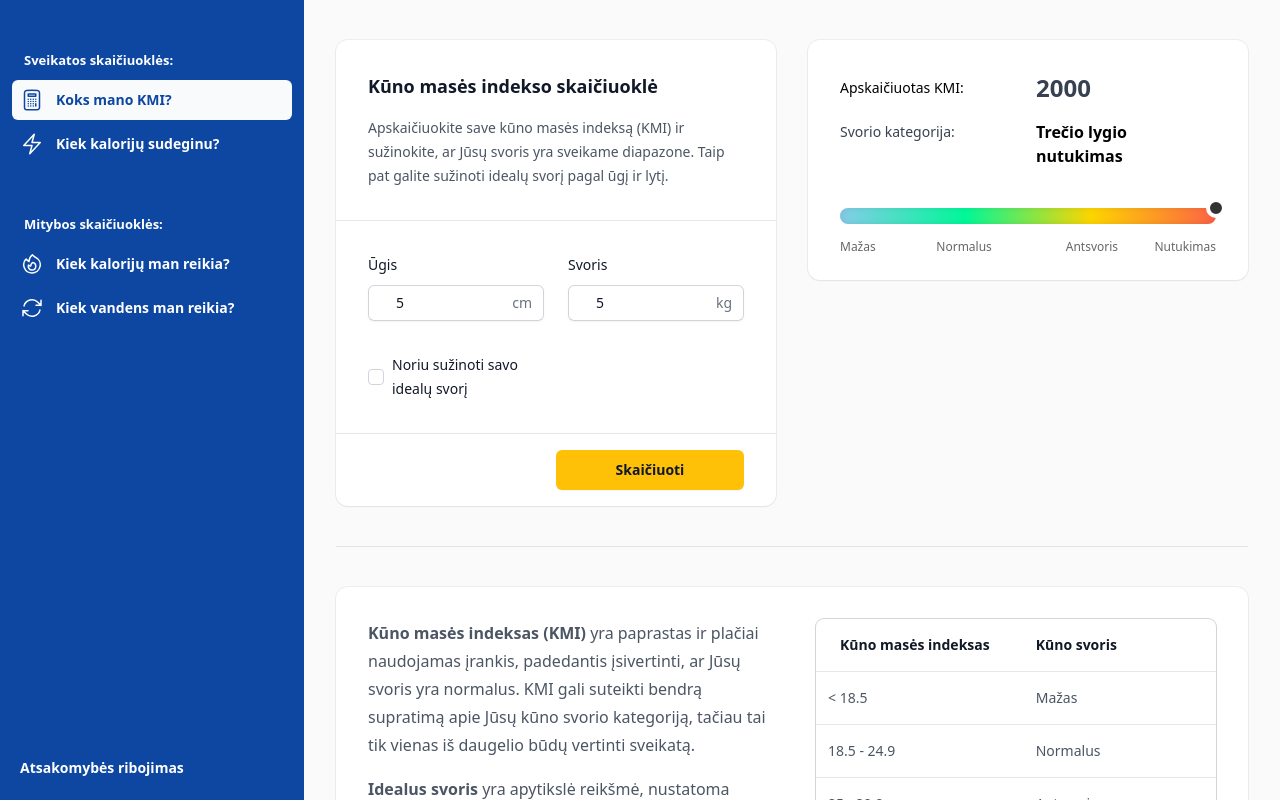
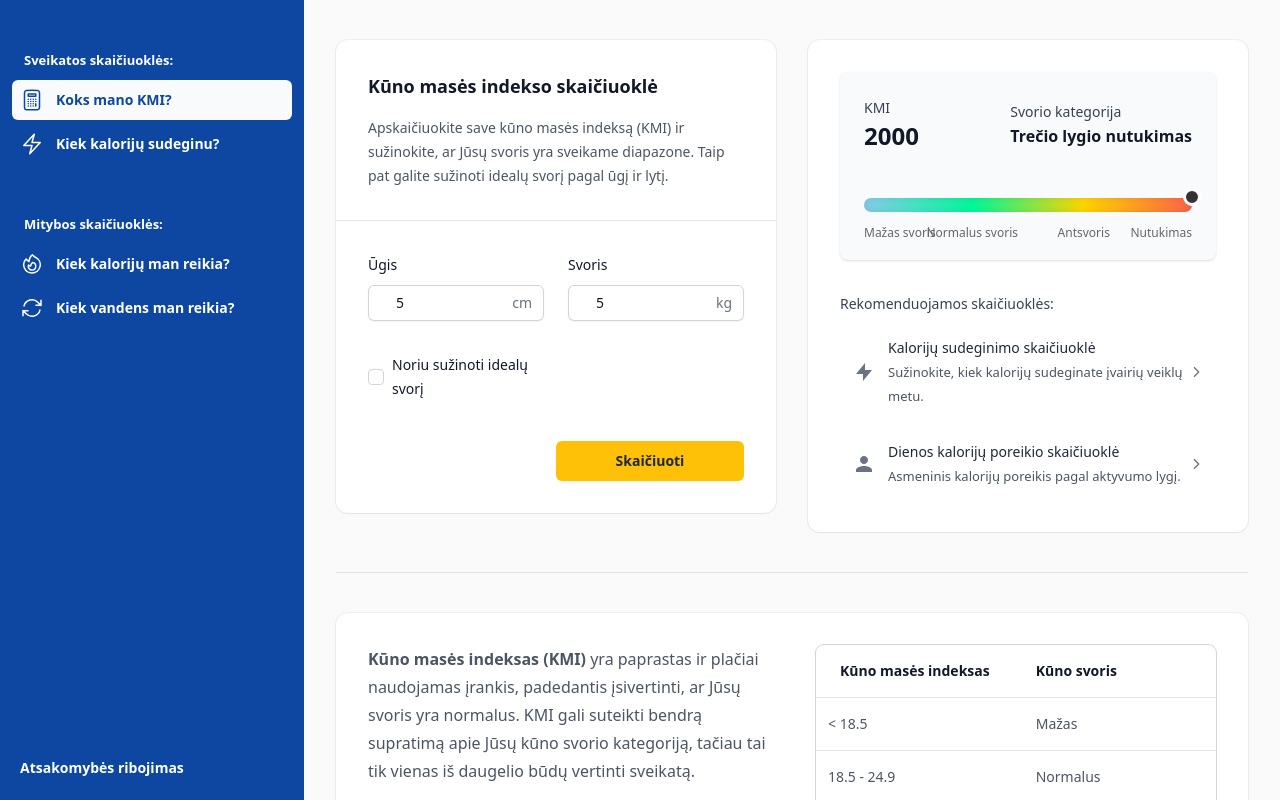
Before and after one commit to rutasip/kmiskaiciuokle.lt, a React (Vite) app: page / in a window 1280 px wide. Both pictures are taken after typing "5", "5" into the empty fields and a click on the button "Skaičiuoti". Shown: the top 800 px of the page. Built offline with nearby package versions, Linux system fonts and the light colour scheme.

Commit message:
add recommended links

```diff
--- a/src/components/Sidebar.jsx
+++ b/src/components/Sidebar.jsx
@@ -22,7 +22,7 @@ const healthCalculatorsNavigation = [
 ];
 
 const nutritionCalculatorsNavigation = [
-  { name: 'Kiek kalorijų man reikia?', href: '/kaloriju-norma', icon: FireIcon },
+  { name: 'Kiek kalorijų man reikia?', href: '/kaloriju-poreikiai', icon: FireIcon },
   { name: 'Kiek vandens man reikia?', href: '/vandens-norma', icon: ArrowPathIcon },
   // { name: 'Kiek miego?', href: '/miego-ciklai', icon: BoltIcon },
   // { name: 'Kiek kalorijų man reikia?', href: '/makroelementai', icon: PuzzlePieceIcon },
--- a/src/main.jsx
+++ b/src/main.jsx
@@ -17,7 +17,7 @@ ReactDOM.createRoot(document.getElementById('root')).render(
       <Routes>
         <Route path="/" element={<App />}>
           <Route index element={<BodyMassIndexCalc />} />
-          <Route path="kaloriju-norma" element={<BasalMetabolicRateCalc />} />
+          <Route path="kaloriju-poreikiai" element={<BasalMetabolicRateCalc />} />
           <Route path="vandens-norma" element={<WaterIntakeCalculator />} />
           <Route path="sudeginamos-kalorijos" element={<CalorieBurnCalculator />} />
           <Route path="miego-ciklai" element={<SleepCalculator />} />
--- a/src/pages/BodyMassIndexCalc.jsx
+++ b/src/pages/BodyMassIndexCalc.jsx
@@ -225,14 +225,16 @@ export default function BodyMassIndexCalc() {
         <div className="grid grid-cols-1 justify-items-center gap-x-8 gap-y-8 xl:grid-cols-2">
           <form
             onSubmit={handleCalculateBMI}
-            className="w-full max-w-xl bg-white shadow-sm ring-1 ring-gray-900/5 sm:rounded-xl"
+            className="w-full max-w-2xl h-fit bg-white shadow-sm ring-1 ring-gray-900/5 sm:rounded-xl"
           >
             <div className="gap-x-6 border-b border-gray-900/10 p-8">
               <h1 className="text-lg font-semibold leading-7 text-gray-900">
                 Kūno masės indekso skaičiuoklė
               </h1>
               <h2 className="mt-4 text-sm leading-6 text-gray-600">
-                Apskaičiuokite save kūno masės indeksą (KMI) ir sužinokite, ar Jūsų svoris yra sveikame diapazone. Taip pat galite sužinoti idealų svorį pagal ūgį ir lytį.
+                Apskaičiuokite save kūno masės indeksą (KMI) ir sužinokite, ar
+                Jūsų svoris yra sveikame diapazone. Taip pat galite sužinoti
+                idealų svorį pagal ūgį ir lytį.
               </h2>
             </div>
             <div className="p-8">
@@ -315,7 +317,7 @@ export default function BodyMassIndexCalc() {
                       htmlFor="showIdealWeight"
                       className="ml-2 block text-sm text-gray-900"
                     >
-                      Noriu sužinoti savo idealų svorį
+                      Noriu sužinoti idealų svorį
                     </label>
                   </div>
                 </div>
@@ -372,14 +374,14 @@ export default function BodyMassIndexCalc() {
                   </div>
                 )}
               </div>
-            </div>
-          <div className="flex items-center justify-end gap-x-6 border-t border-gray-900/10 py-4 px-8">
+              <div className="flex items-center justify-end gap-x-6 mt-10">
                 <button
                   type="submit"
-                className="w-1/2 rounded-md bg-amber-400 px-3 py-2 text-sm font-semibold text-slate-900 shadow-sm hover:bg-amber-500 focus-visible:outline focus-visible:outline-2 focus-visible:outline-offset-2 focus-visible:outline-amber-400"
+                  className="w-1/2 rounded-md bg-amber-400 px-3 py-2 text-sm font-semibold text-slate-800 shadow-sm hover:bg-amber-500 focus-visible:outline focus-visible:outline-2 focus-visible:outline-offset-2 focus-visible:outline-amber-400"
                 >
                   Skaičiuoti
                 </button>
+              </div>
             </div>
           </form>
           <div
@@ -387,7 +389,7 @@ export default function BodyMassIndexCalc() {
             style={{ scrollMarginTop: "80px" }}
             className={classNames(
               bmi && !showIcon && "bg-white h-fit",
-              "flex w-full max-w-xl flex-col p-8 shadow-sm ring-1 ring-gray-900/5 sm:rounded-xl justify-center"
+              "flex w-full max-w-2xl flex-col p-8 shadow-sm ring-1 ring-gray-900/5 sm:rounded-xl justify-center"
             )}
           >
             {bmi ? (
@@ -414,34 +416,31 @@ export default function BodyMassIndexCalc() {
                 </div>
               ) : (
                 <div>
-                  <div className="grid grid-cols-2 gap-4">
-                    <div className="col-span-1 flex items-center">
-                      <p className="text-sm">Apskaičiuotas KMI:</p>
+                  <div className="p-6 bg-gray-50 rounded-lg shadow">
+                    <div className="flex items-center justify-between">
+                      <div>
+                        <p className="text-sm font-medium text-gray-700">KMI</p>
+                        <p className="text-2xl font-semibold text-gray-900">
+                          {bmi}
+                        </p>
                       </div>
-                    <div className="col-span-1 flex text-gray-700">
-                      <p className="text-2xl font-bold">{bmi}</p>
+                      <div>
+                        <p className="text-sm font-medium text-gray-700">
+                          Svorio kategorija
+                        </p>
+                        <p className="font-semibold text-gray-900">
+                          {currentCategory.category}
+                        </p>
                       </div>
-
-                    <div className="col-span-1 flex">
-                      <p className="text-sm text-gray-700">Svorio kategorija:</p>
+                      {idealWeight && (
+                        <div className="">
+                          <p className="text-sm font-medium text-gray-700">
+                            Idealus svoris
+                          </p>
+                          <p className="font-semibold text-gray-900">
+                            {idealWeight} kg
+                          </p>
                         </div>
-                    <div className="col-span-1 flex">
-                      <span className="font-semibold">
-                        {currentCategory.category}
-                      </span>
-                    </div>
-
-                    {idealWeight && (
-                      <>
-                        <div className="col-span-1 flex">
-                          <p className="text-sm text-gray-700">Idealus svoris:</p>
-                        </div>
-                        <div className="col-span-1 flex">
-                          <span className="font-semibold">
-                            {idealWeight} kg
-                          </span>
-                        </div>
-                      </>
                       )}
                     </div>
 
@@ -449,8 +448,8 @@ export default function BodyMassIndexCalc() {
                       style={{
                         position: "relative",
                         width: "100%",
-                      height: "16px",
-                      marginTop: "40px",
+                        height: "14px",
+                        marginTop: "46px",
                         marginBottom: "24px",
                         background:
                           "linear-gradient(to right, #87CEEB, #00FA9A, #FFD700, #FF6347)",
@@ -464,11 +463,11 @@ export default function BodyMassIndexCalc() {
                           top: "-10px",
                           left: `${calculatePinPosition(bmi)}%`,
                           transform: "translateX(-50%)",
-                        width: "20px",
-                        height: "20px",
+                          width: "18px",
+                          height: "18px",
                           borderRadius: "50%",
                           backgroundColor: "#333",
-                        border: "4px solid white",
+                          border: "3px solid white",
                           transition: "left 0.3s ease-in-out",
                         }}
                       />
@@ -476,30 +475,30 @@ export default function BodyMassIndexCalc() {
                       <div
                         style={{
                           position: "absolute",
-                        top: "30px",
+                          top: "26px",
                           left: "0%",
                           fontSize: "12px",
                           color: "#666",
                         }}
                       >
-                      Mažas
+                        Mažas svoris
                       </div>
                       <div
                         style={{
                           position: "absolute",
-                        top: "30px",
+                          top: "26px",
                           left: "33%",
                           transform: "translateX(-50%)",
                           fontSize: "12px",
                           color: "#666",
                         }}
                       >
-                      Normalus
+                        Normalus svoris
                       </div>
                       <div
                         style={{
                           position: "absolute",
-                        top: "30px",
+                          top: "26px",
                           left: "67%",
                           transform: "translateX(-50%)",
                           fontSize: "12px",
@@ -511,13 +510,97 @@ export default function BodyMassIndexCalc() {
                       <div
                         style={{
                           position: "absolute",
-                        top: "30px",
+                          top: "26px",
                           right: "0",
                           fontSize: "12px",
                           color: "#666",
                         }}
                       >
                         Nutukimas
+                      </div>
+                    </div>
+                  </div>
+
+                  <div className="mt-8">
+                    <p className="text-sm text-gray-700 mb-2">
+                      Rekomenduojamos skaičiuoklės:
+                    </p>
+                    <div className="space-y-2">
+                      <a
+                        href="/sudeginamos-kalorijos"
+                        className="block p-3 rounded-lg transition hover:bg-gray-100"
+                      >
+                        <div className="flex items-center">
+                          <div className="flex-shrink-0">
+                            <svg
+                              className="h-6 w-6 text-gray-500"
+                              xmlns="http://www.w3.org/2000/svg"
+                              fill="currentColor"
+                              viewBox="0 0 24 24"
+                            >
+                              <path d="M13 10V3L4 14h7v7l9-11h-7z" />
+                            </svg>
+                          </div>
+                          <div className="ml-3 flex-1">
+                            <p className="text-sm font-medium text-gray-800">
+                              Kalorijų sudeginimo skaičiuoklė
+                            </p>
+                            <p className="text-xs text-gray-600">
+                              Sužinokite, kiek kalorijų sudeginate įvairių
+                              veiklų metu.
+                            </p>
+                          </div>
+                          <div className="ml-auto">
+                            <svg
+                              className="h-4 w-4 text-gray-500"
+                              xmlns="http://www.w3.org/2000/svg"
+                              fill="none"
+                              stroke="currentColor"
+                              strokeWidth="2"
+                              viewBox="0 0 24 24"
+                            >
+                              <path d="M9 5l7 7-7 7" />
+                            </svg>
+                          </div>
+                        </div>
+                      </a>
+                      <a
+                        href="/kaloriju-poreikiai"
+                        className="block p-3 rounded-lg transition hover:bg-gray-100"
+                      >
+                        <div className="flex items-center">
+                          <div className="flex-shrink-0">
+                            <svg
+                              className="h-6 w-6 text-gray-500"
+                              xmlns="http://www.w3.org/2000/svg"
+                              fill="currentColor"
+                              viewBox="0 0 24 24"
+                            >
+                              <path d="M12 12c2.21 0 4-1.79 4-4S14.21 4 12 4 8 5.79 8 8s1.79 4 4 4zm0 2c-2.67 0-8 1.34-8 4v2h16v-2c0-2.66-5.33-4-8-4z" />
+                            </svg>
+                          </div>
+                          <div className="ml-3 flex-1">
+                            <p className="text-sm font-medium text-gray-800">
+                              Dienos kalorijų poreikio skaičiuoklė
+                            </p>
+                            <p className="text-xs text-gray-600">
+                              Asmeninis kalorijų poreikis pagal aktyvumo lygį.
+                            </p>
+                          </div>
+                          <div className="ml-auto">
+                            <svg
+                              className="h-4 w-4 text-gray-500"
+                              xmlns="http://www.w3.org/2000/svg"
+                              fill="none"
+                              stroke="currentColor"
+                              strokeWidth="2"
+                              viewBox="0 0 24 24"
+                            >
+                              <path d="M9 5l7 7-7 7" />
+                            </svg>
+                          </div>
+                        </div>
+                      </a>
                     </div>
                   </div>
                 </div>
@@ -532,7 +615,7 @@ export default function BodyMassIndexCalc() {
         </div>
 
         <div className="grid grid-cols-1 justify-items-center gap-x-8 gap-y-8 pt-10">
-          <div className="max-w-xl bg-white shadow-sm ring-1 ring-gray-900/5 sm:rounded-xl xl:max-w-none">
+          <div className="max-w-2xl bg-white shadow-sm ring-1 ring-gray-900/5 sm:rounded-xl xl:max-w-none">
             <div className="p-8">
               <div className="grid grid-cols-1 gap-x-12 space-y-8 xl:space-y-0 xl:grid-cols-2">
                 <div className="sm:flex sm:items-center">
```
Lines whose indentation alone changed are shown as unchanged.
